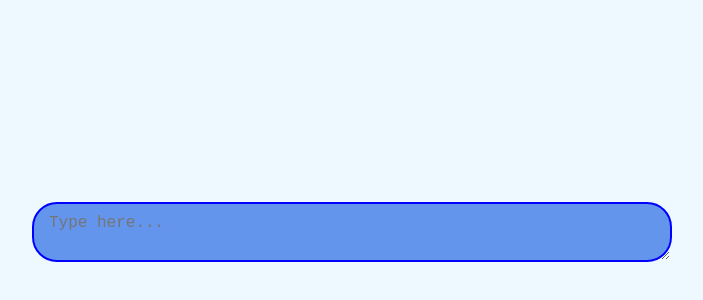
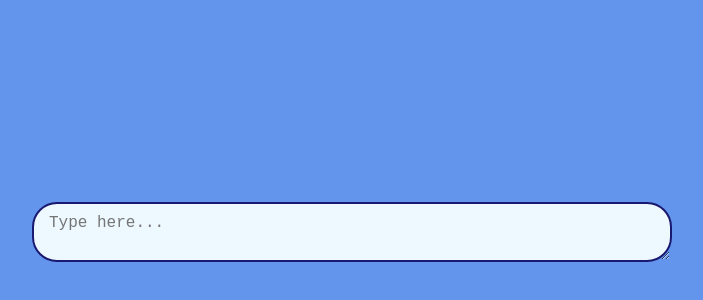
Before and after one commit to Oyhey/Password-Maker, a plain HTML site: page index.html in a window 1280 px wide. Shown: the part 168-468 px from the top of the page, without its empty margins (288-991 px from the left). Drawn offline with Linux system fonts and the light colour scheme.

Commit message:
Update index.html

```diff
--- a/index.html
+++ b/index.html
@@ -11,7 +11,7 @@
       display: flex;
       justify-content: center;
       align-items: center;
-      background-color: #edf8ff;
+      background-color: cornflowerblue;
     }
 
     textarea {
@@ -20,12 +20,12 @@
       max-height: 300px;
       padding: 10px 15px;
       font-size: 16px;
-      border: 2px solid blue;
+      border: 2px solid #191970;
       border-radius: 25px;
       resize: vertical;
       box-sizing: border-box;
       overflow: auto;
-      background-color: cornflowerblue;
+      background-color: #edf8ff;
     }
   </style>
 </head>
```
